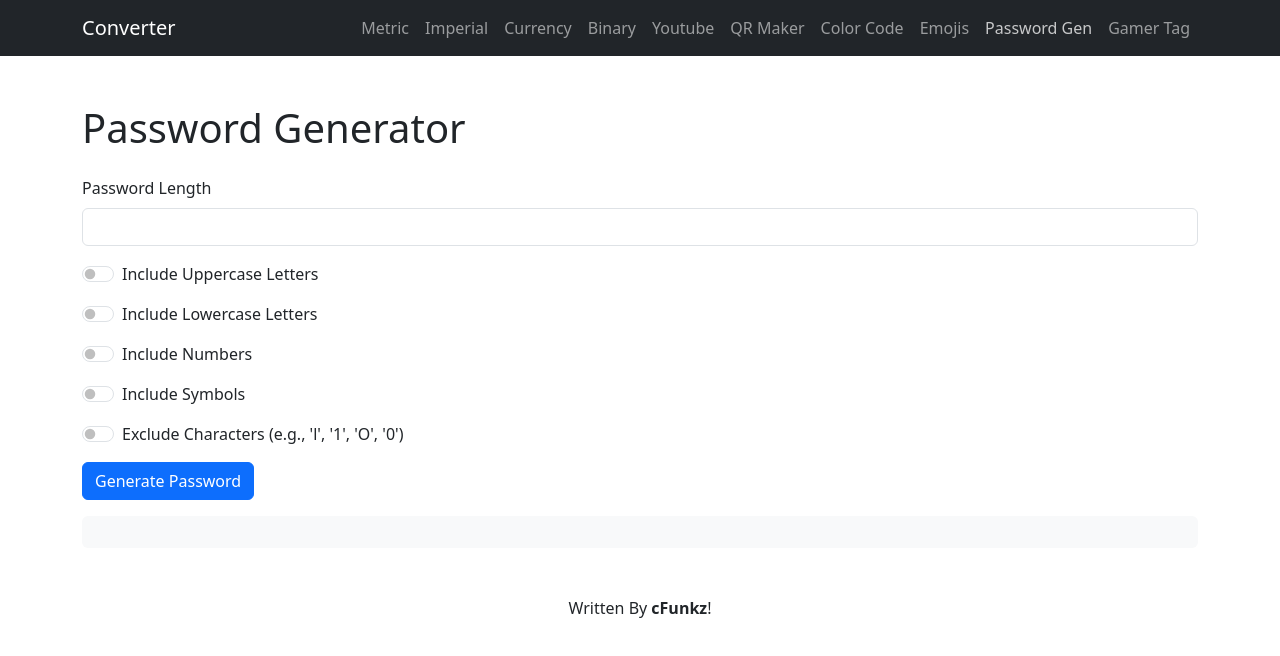
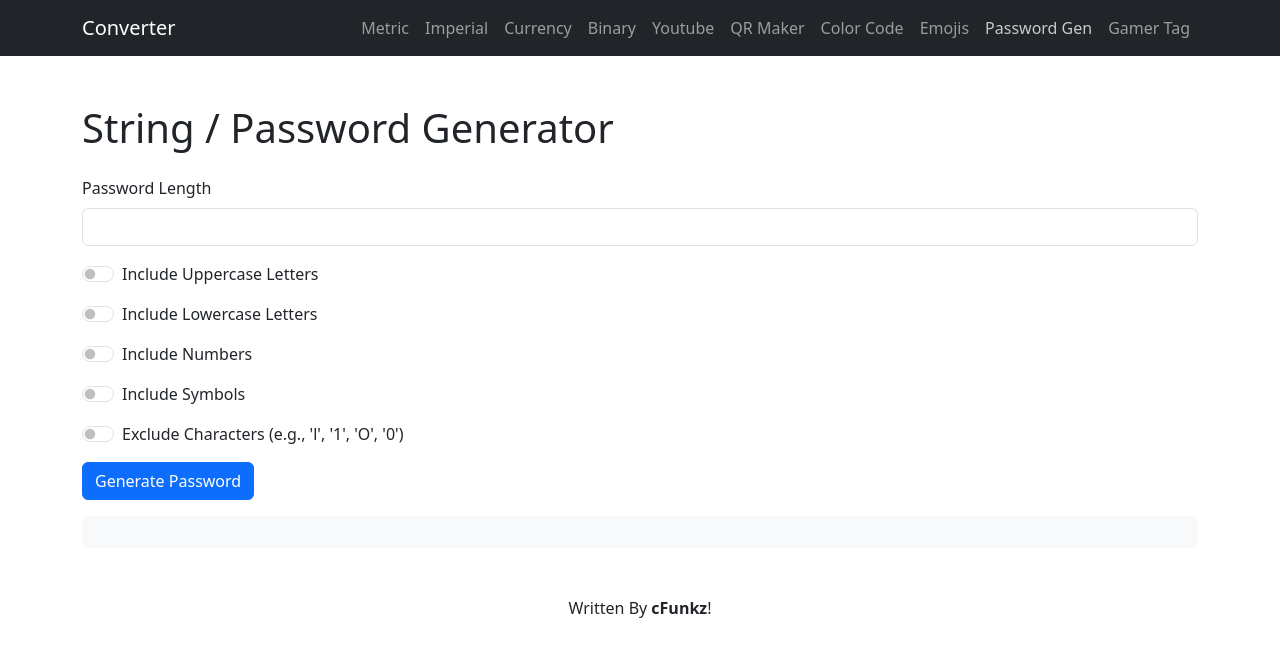
Before and after one commit to cfunkz/MultiConverter, a plain HTML site: page index.html in a window 1280 px wide. Both pictures are taken after a click on the link "Password Gen". Drawn offline with nearby package versions, Linux system fonts and the light colour scheme; a script that the page names is missing.

Commit message:
Update index.html

```diff
--- a/index.html
+++ b/index.html
@@ -370,7 +370,7 @@
 
   <!-- password gen -->
   <div class="container mt-5" id="password-gen" style="display:none;">
-    <h1 class="mb-4">Password Generator</h1>
+    <h1 class="mb-4">String / Password Generator</h1>
     <div class="mb-3">
       <label for="lengthInput" class="form-label">Password Length</label>
       <input type="number" id="lengthInput" class="form-control" max="256">
```
